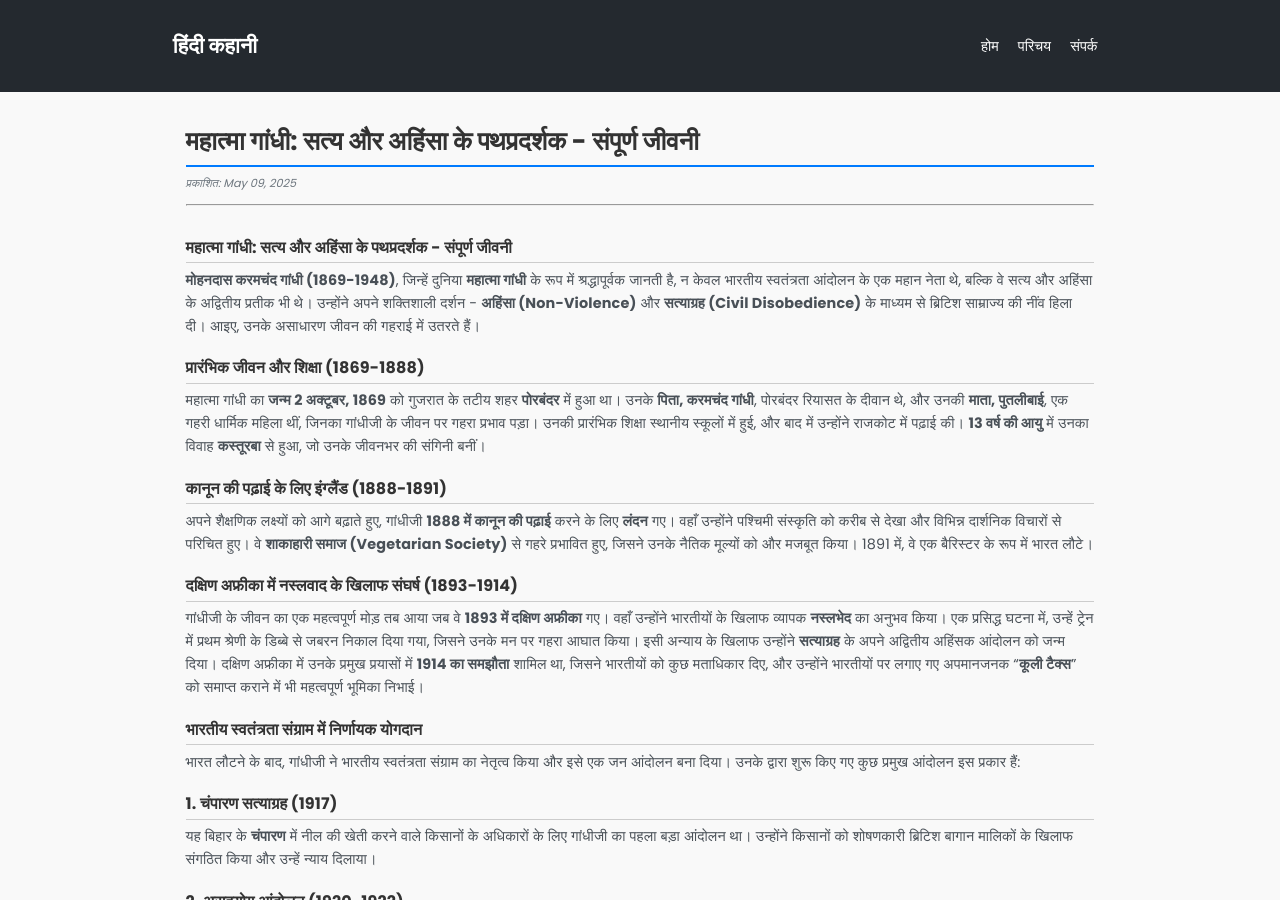
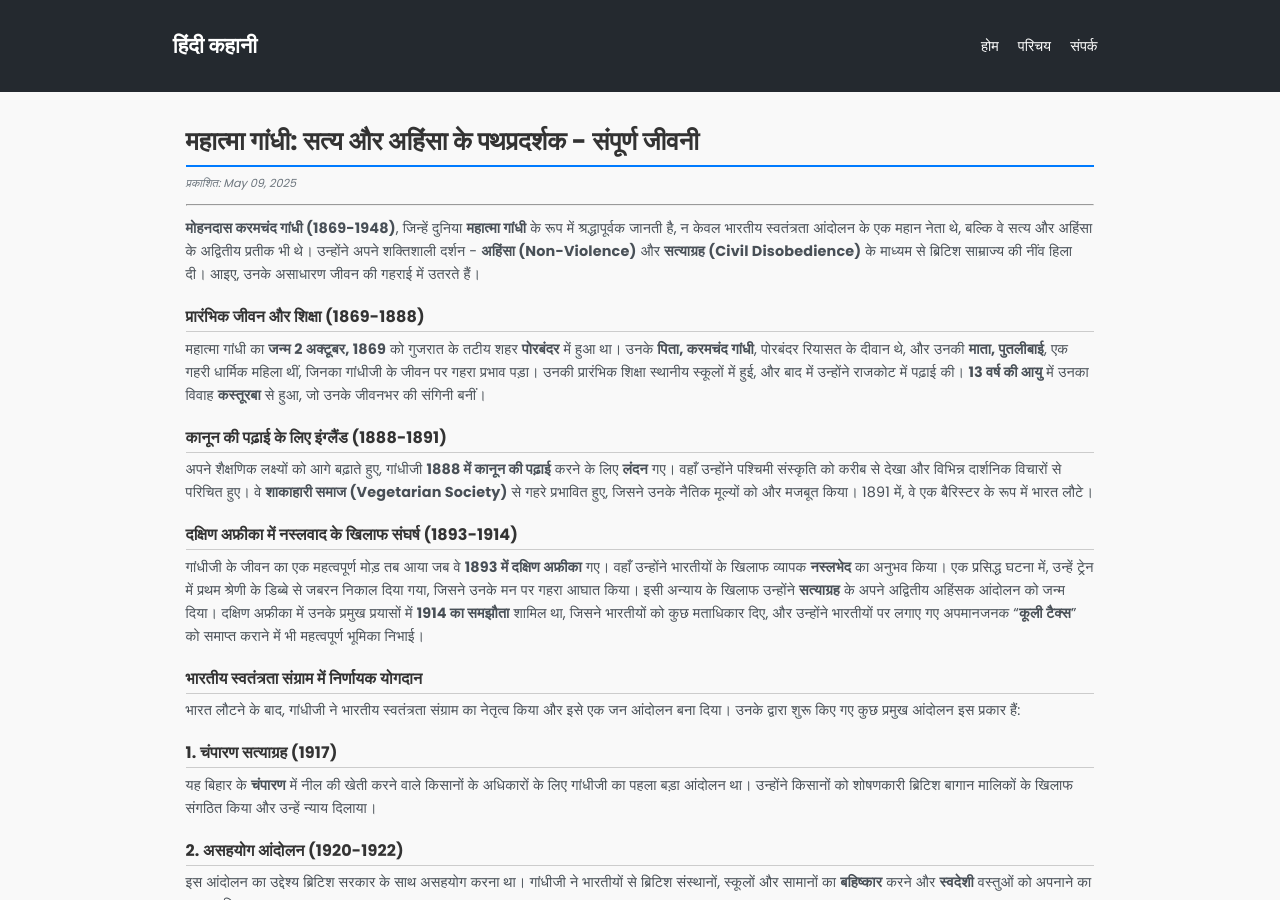
Before and after one commit to hindikahani/hindikahani.github.io, a Jekyll site: the page built from _posts/2025-05-09-mahatma-gandhi-biography.md, in a window 1280 px wide and 900 px high. Built offline with Jekyll 4.4.1, drawn with Linux system fonts in a browser that asks for light colours.

Commit message:
Update 2025-05-09-mahatma-gandhi-biography.md

```diff
--- a/_posts/2025-05-09-mahatma-gandhi-biography.md
+++ b/_posts/2025-05-09-mahatma-gandhi-biography.md
@@ -5,8 +5,6 @@ permalink: /mahatma-gandhi-biography/
 description: "महात्मा गांधी की संपूर्ण जीवनी: उनके बचपन से लेकर शहादत तक, दक्षिण अफ्रीका में नस्लवाद के खिलाफ संघर्ष, भारतीय स्वतंत्रता आंदोलन में उनकी निर्णायक भूमिका, और अहिंसा व सत्याग्रह के उनके अद्वितीय सिद्धांतों का विस्तृत विवरण।"
 tags: [महात्मा गांधी, महात्मा गांधी की जीवनी, भारतीय स्वतंत्रता आंदोलन, अहिंसा, सत्याग्रह, मोहनदास करमचंद गांधी]
 ---
-
-# महात्मा गांधी: सत्य और अहिंसा के पथप्रदर्शक - संपूर्ण जीवनी
 
 **मोहनदास करमचंद गांधी (1869-1948)**, जिन्हें दुनिया **महात्मा गांधी** के रूप में श्रद्धापूर्वक जानती है, न केवल भारतीय स्वतंत्रता आंदोलन के एक महान नेता थे, बल्कि वे सत्य और अहिंसा के अद्वितीय प्रतीक भी थे। उन्होंने अपने शक्तिशाली दर्शन - **अहिंसा (Non-Violence)** और **सत्याग्रह (Civil Disobedience)** के माध्यम से ब्रिटिश साम्राज्य की नींव हिला दी। आइए, उनके असाधारण जीवन की गहराई में उतरते हैं।
 
```
